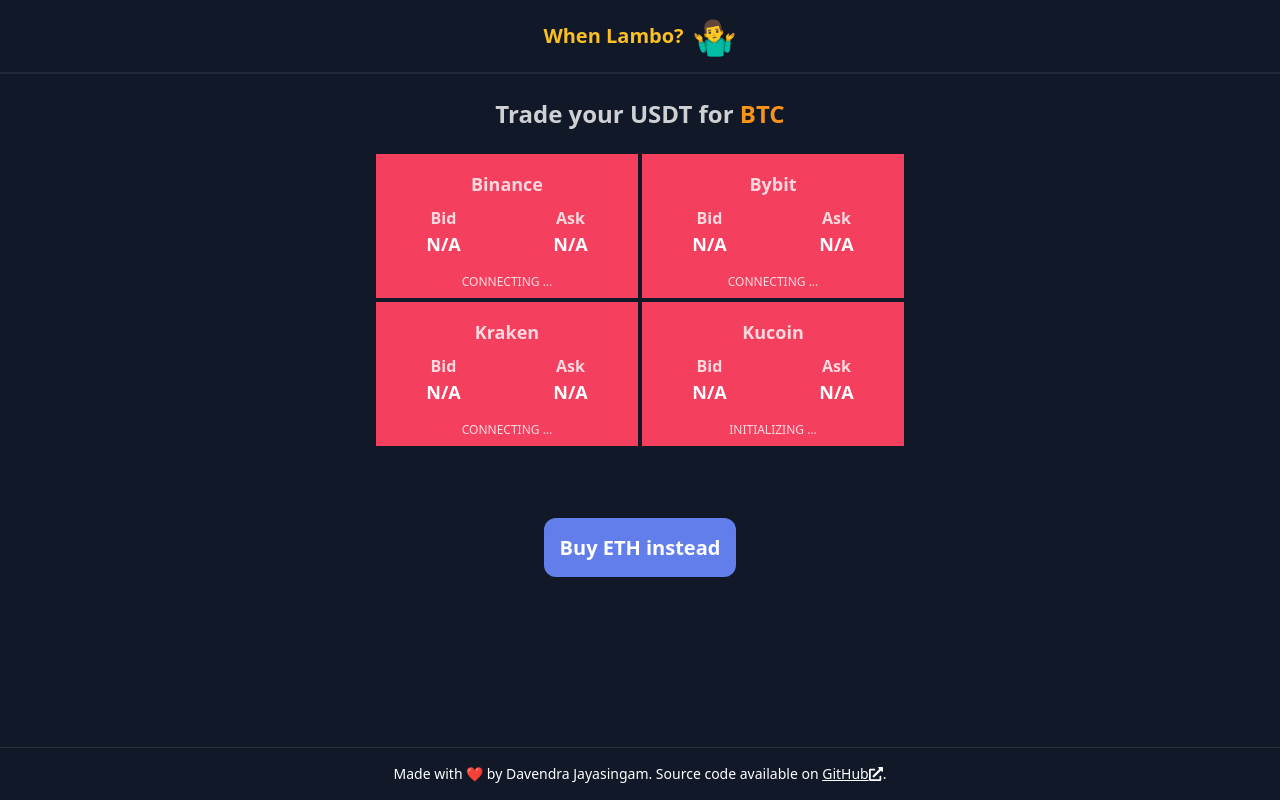
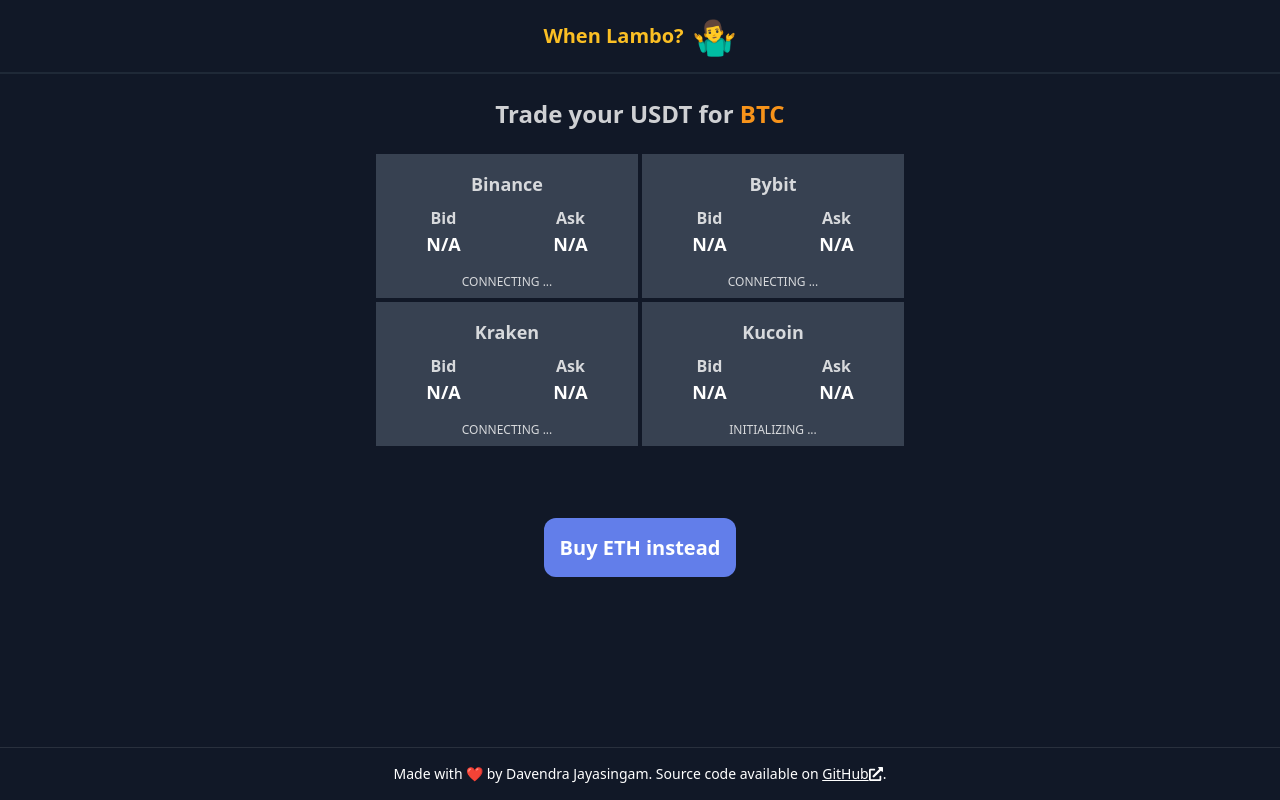
Before and after one commit to davendrajayasingam/whenlambo, a Next.js app: page /btc in a window 1280 px wide. Built offline with nearby package versions, Linux system fonts and the light colour scheme; no server answers.

Commit message:
ui update

```diff
--- a/app/[currencyId]/page.tsx
+++ b/app/[currencyId]/page.tsx
@@ -46,7 +46,9 @@
     <div
       key={spotPrice.exchange}
       className={classNames(
-        spotPrice.askPrice === cheapestExchanges?.[0]?.spot?.askPrice ? 'bg-emerald-500' : 'bg-rose-500',
+        status === 'connected'
+          ? (spotPrice.askPrice === cheapestExchanges?.[0]?.spot?.askPrice ? 'bg-emerald-500' : 'bg-rose-500')
+          : 'bg-gray-700',
         'w-full h-full py-2',
       )}
     >
```
